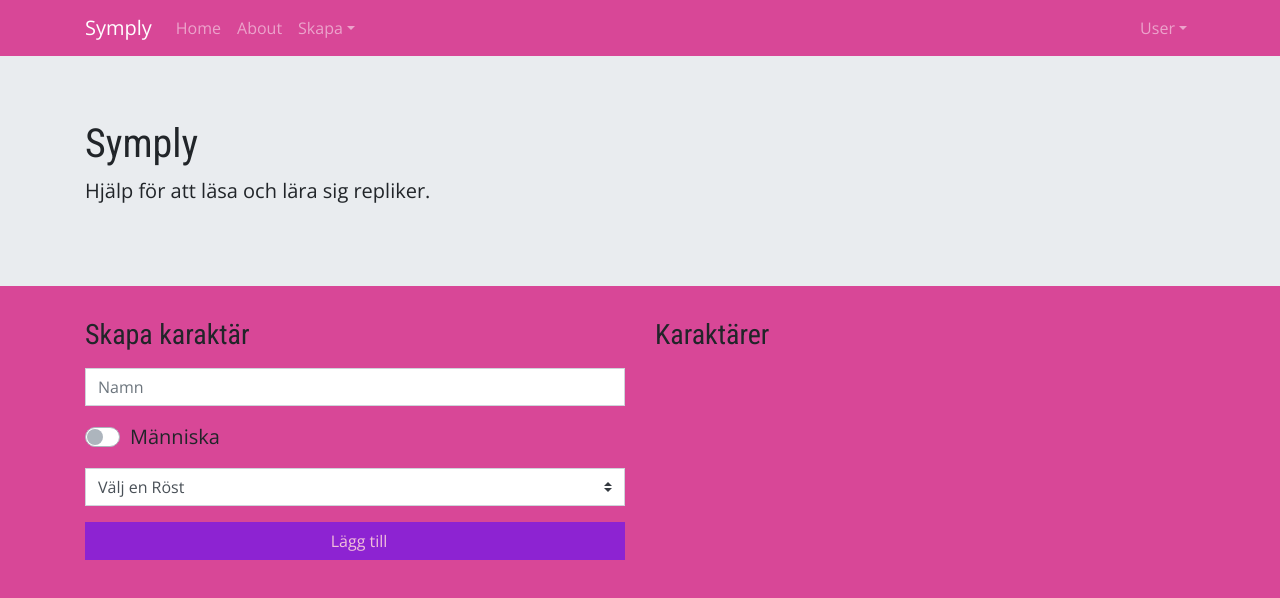
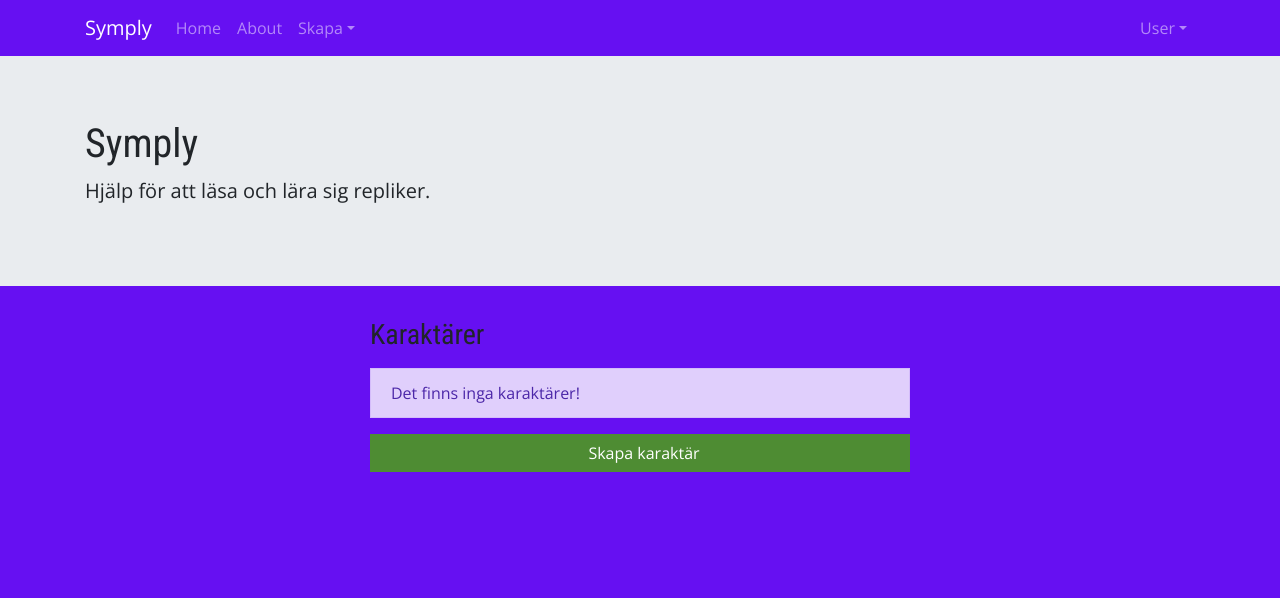
Before and after one commit to Adamkillander96/Symply, a Vue app: page /create-characters in a window 1280 px wide. Shown: the top 598 px of the page. Built offline with nearby package versions, Linux system fonts and the light colour scheme; some icons are missing.

Commit message:
Layout changes
I like the modal. Gotta get the colors in order and components logic. Got my work cut out :D

```diff
--- a/src/App.vue
+++ b/src/App.vue
@@ -20,8 +20,7 @@ export default {
 
 body {
   font-family: "Open Sans", sans-serif !important;
-
-  background: $pink;
+  background: $indigo;
 }
 h1,
 h2,
--- a/src/assets/variables.scss
+++ b/src/assets/variables.scss
@@ -18,7 +18,7 @@ $purple: #820263;
 $pink: #d84797;
 $red: #db3069;
 $orange: #fb8b24;
-$yellow: #f4d35e;
+$yellow: #d84797;
 $green: #4e8c33;
 $teal: #04a777;
 $cyan: #6610f2;
--- a/src/components/types/character/create.vue
+++ b/src/components/character/create.vue
@@ -1,43 +1,35 @@
 <template>
-  <div>
-    <b-form-input
-      v-model="character.name"
-      placeholder="Namn"
-      class="mb-3"
-    ></b-form-input>
+  <b-modal id="characterCreation" title="Skapa karaktär" hide-footer>
+    <b-form-input v-model="character.name" placeholder="Namn" class="mb-3"></b-form-input>
     <b-form-checkbox v-model="character.real" size="lg" class="mb-3" switch>
-      <span>Människa</span>
+      <span>Ska läsas upp av en person</span>
     </b-form-checkbox>
     <b-form-select v-model="character.voice" class="mb-3">
-      <option :value="null">Välj en Röst</option>
-      <option value="Swedish Female">Kvinnlig röst</option>
+      <option value="Swedish Female" selected>Kvinnlig röst</option>
       <option value="Swedish Male">Manlig röst</option>
     </b-form-select>
     <b-button
-      :disabled="character.name === ''"
+      :disabled="character.name === '' && character.voice !== null"
       block
-      variant="info"
+      variant="success"
       @click="sendCharacter()"
     >
-      <i class="fad fa-user-plus mr-2"></i>Lägg till
+      <i class="fad fa-user-plus mr-2"></i> Lägg till
     </b-button>
-  </div>
+  </b-modal>
 </template>
 
 <script>
-import { mapState, mapActions } from "vuex";
+import { mapActions } from "vuex";
 export default {
   name: "createCharacter",
   data: () => ({
     character: {
       name: "",
-      voice: null,
-      real: false
+      real: false,
+      voice: "Swedish Female"
     }
   }),
-  computed: {
-    ...mapState(["characters"])
-  },
   methods: {
     ...mapActions(["createCharacter"]),
     sendCharacter() {
--- /dev/null
+++ b/src/components/character/index.vue
@@ -0,0 +1,24 @@
+<template>
+  <b-container tag="form" id="character" @submit.prevent>
+    <create></create>
+    <b-row class="justify-content-center">
+      <b-col lg="6">
+        <h3 class="mb-3">Karaktärer</h3>
+        <list />
+        <b-button v-b-modal.characterCreation variant="success" block>
+          <i class="fad fa-user-plus mr-2"></i>Skapa karaktär
+        </b-button>
+      </b-col>
+    </b-row>
+  </b-container>
+</template>
+
+<script>
+export default {
+  name: "Character",
+  components: {
+    create: () => import(`./create`),
+    list: () => import(`./list`)
+  }
+};
+</script>
--- a/src/components/types/character/list.vue
+++ b/src/components/character/list.vue
@@ -1,9 +1,11 @@
 <template>
-  <b-list-group>
+  <b-list-group v-if="characters[0]">
     <b-list-group-item v-for="character in characters" :key="character.id">
-      {{ character.name }}, {{ character.real }}
+      <i class="fa-fw fad" :class="[ character.real ? 'fa-user' : 'fa-robot' ]"></i>
+      {{ character.name }} ({{ character.voice }})
     </b-list-group-item>
   </b-list-group>
+  <b-alert v-else show variant="info">Det finns inga karaktärer!</b-alert>
 </template>
 
 <script>
--- a/src/components/types/line/create.vue
+++ b/src/components/line/create.vue
@@ -21,7 +21,7 @@
       rows="3"
       max-rows="6"
     ></b-form-textarea>
-    <b-btn variant="info" @click="sendLine">
+    <b-btn variant="warning" @click="sendLine">
       <i class="fad fa-layer-plus mr-2"></i>Skapa replik
     </b-btn>
   </b-form-group>
--- a/src/components/types/character/index.vue
+++ /dev/null
@@ -1,39 +0,0 @@
-<template>
-  <b-container tag="form" id="character" @submit.prevent>
-    <b-row>
-      <b-col lg="6">
-        <h3 class="mb-3">Skapa karaktär</h3>
-        <create />
-      </b-col>
-      <b-col lg="6">
-        <h3 class="mb-3">Karaktärer</h3>
-        <list />
-      </b-col>
-    </b-row>
-  </b-container>
-</template>
-
-<script>
-import { mapState, mapActions } from "vuex";
-export default {
-  name: "Character",
-  components: {
-    create: () => import(`./create`),
-    list: () => import(`./list`)
-  },
-  data: () => ({
-    character: {
-      name: "",
-      real: false
-    }
-  }),
-  computed: {
-    ...mapState({
-      characters: state => state.characters
-    })
-  },
-  methods: {
-    ...mapActions(["createCharacter"])
-  }
-};
-</script>
--- a/src/router/index.js
+++ b/src/router/index.js
@@ -1,45 +1,45 @@
-import Vue from "vue";
-import VueRouter from "vue-router";
-import Home from "../views/Home.vue";
+import Vue from 'vue'
+import VueRouter from 'vue-router'
+import Home from '../views/Home.vue'
 
-Vue.use(VueRouter);
+Vue.use(VueRouter)
 
 const routes = [
 	{
-    path: "/",
-    name: "home",
+		path: '/',
+		name: 'home',
 		component: Home,
 		children: [
 			{
-        path: "/create-characters",
-        name: "createcharacters",
-        component: () => import("../components/types/character/index"),
+				path: '/create-characters',
+				name: 'createcharacters',
+				component: () => import('../components/character/index'),
 				meta: {
-          type: "character"
+					type: 'character'
 				}
 			},
 			{
-        path: "/create-lines",
-        name: "createlines",
-        component: () => import("../components/types/line/index"),
+				path: '/create-lines',
+				name: 'createlines',
+				component: () => import('../components/line/index'),
 				meta: {
-          type: "line"
+					type: 'line'
 				}
 			}
 		]
 	},
 	{
-    path: "/about",
-    name: "about",
+		path: '/about',
+		name: 'about',
 		component: () =>
-      import(/* webpackChunkName: "about" */ "../views/About.vue")
+			import(/* webpackChunkName: "about" */ '../views/About.vue')
 	}
-];
+]
 
 const router = new VueRouter({
-  mode: "history",
+	mode: 'history',
 	base: process.env.BASE_URL,
 	routes
-});
+})
 
-export default router;
+export default router
```
Also changed, not shown: src/components/line/index.vue (renamed from src/components/types/line/index.vue), src/components/line/list.vue (renamed from src/components/types/line/list.vue). Lines whose indentation alone changed are shown as unchanged.
